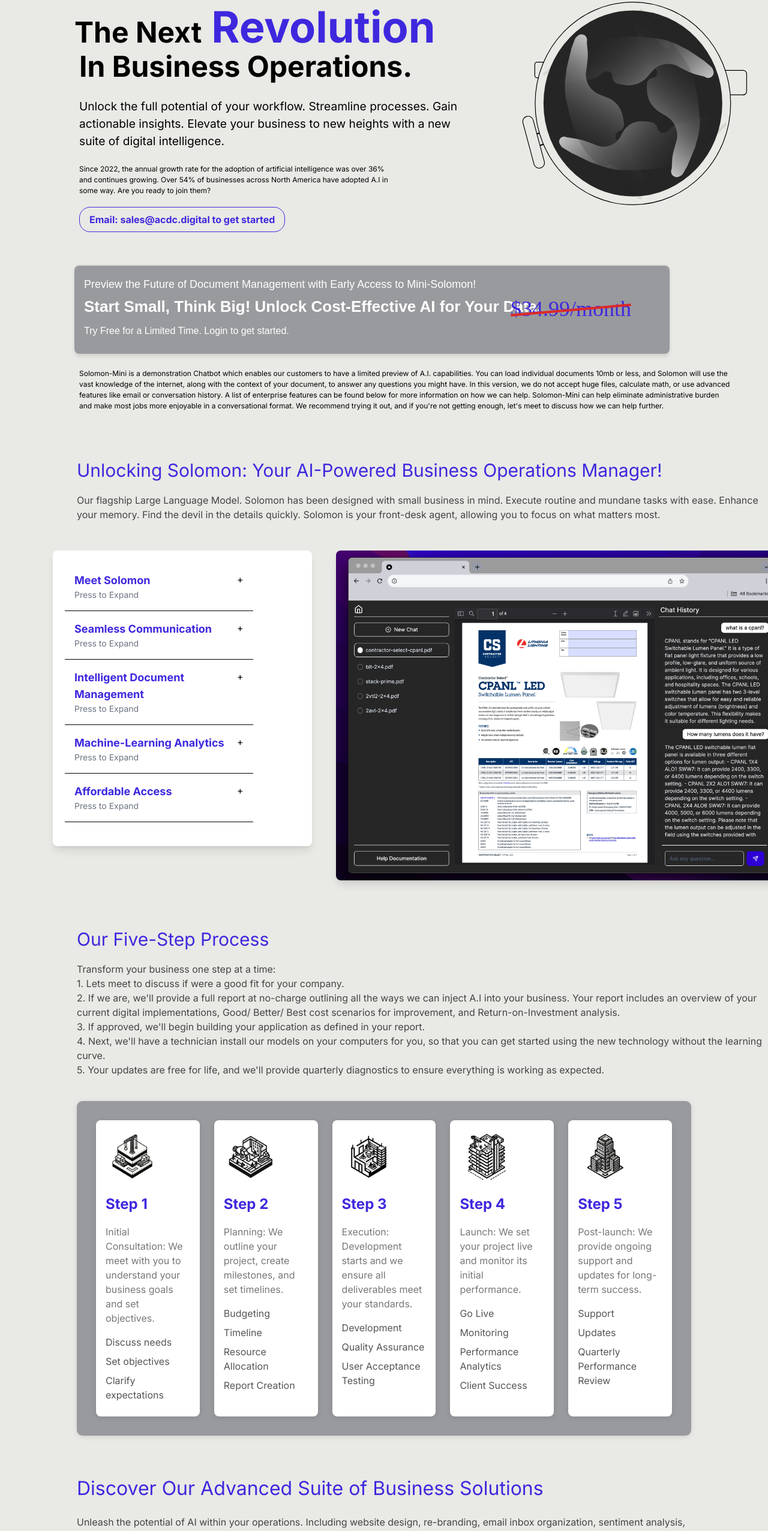
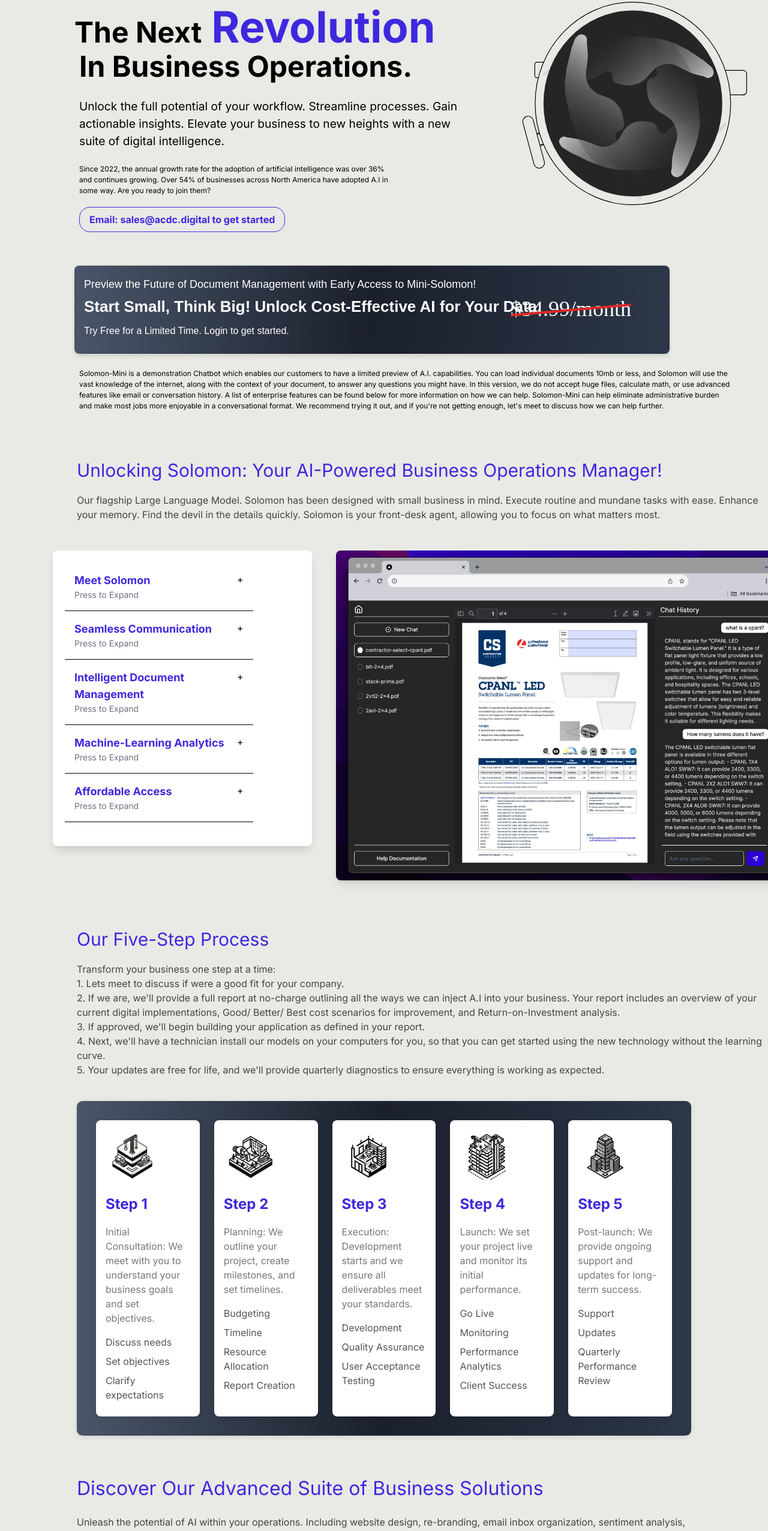
Before and after one commit to acdc-digital/acdc.digital-, a Next.js app: page / in a window 1280 px wide. Shown: the part 234-2787 px from the top of the page at 60% size. Built offline with nearby package versions, Linux system fonts and the light colour scheme; no server answers.

Commit message:
Updated gradient Stying

```diff
--- a/src/components/AboutUs.tsx
+++ b/src/components/AboutUs.tsx
@@ -13,7 +13,7 @@
         display: 'flex',
         flexDirection: 'column',
         alignItems: 'flex-start',  // Aligned items to the left
-        backgroundColor: '#999A9E',
+        background: 'linear-gradient(to right, #4a5568, #1a202c, #2d3748)',
         padding: '2rem',
         marginLeft: '8rem',
         marginRight: '10rem',
--- a/src/components/CallToAction.tsx
+++ b/src/components/CallToAction.tsx
@@ -17,7 +17,7 @@
     maxWidth: '80%',
     width: '100%',
     borderRadius: '0.5rem',
-    background: '#999A9E',
+    background: 'linear-gradient(to right, #4a5568, #1a202c, #2d3748)',
     position: 'relative',
     marginTop: '1.5rem',
     marginLeft: '6.5rem',
@@ -45,7 +45,7 @@
     right: '4rem',
     fontSize: '36px',
     fontFamily: 'Marker Felt, cursive',
-    color: '#3E28DE',
+    color: 'white',
   },
   slashedPriceLine: {
     position: 'absolute',
--- a/src/components/FiveStepProcess.tsx
+++ b/src/components/FiveStepProcess.tsx
@@ -80,7 +80,7 @@
                   <br></br> 3. If approved, we&apos;ll begin building your application as defined in your report.<br></br> 4. Next, we&apos;ll have a technician install our models on your computers for you, so that you can get started using the new technology without the learning curve.<br></br> 5. Your updates are free for life, and we&apos;ll provide quarterly diagnostics to ensure everything is working as expected.
               </div>
               <div style={{
-                  background: '#999A9E',
+                  background: 'linear-gradient(to right, #4a5568, #1a202c, #2d3748)',
                   padding: '2rem',
                   borderRadius: '0.6rem',
                   margin: '0 8rem',
```
